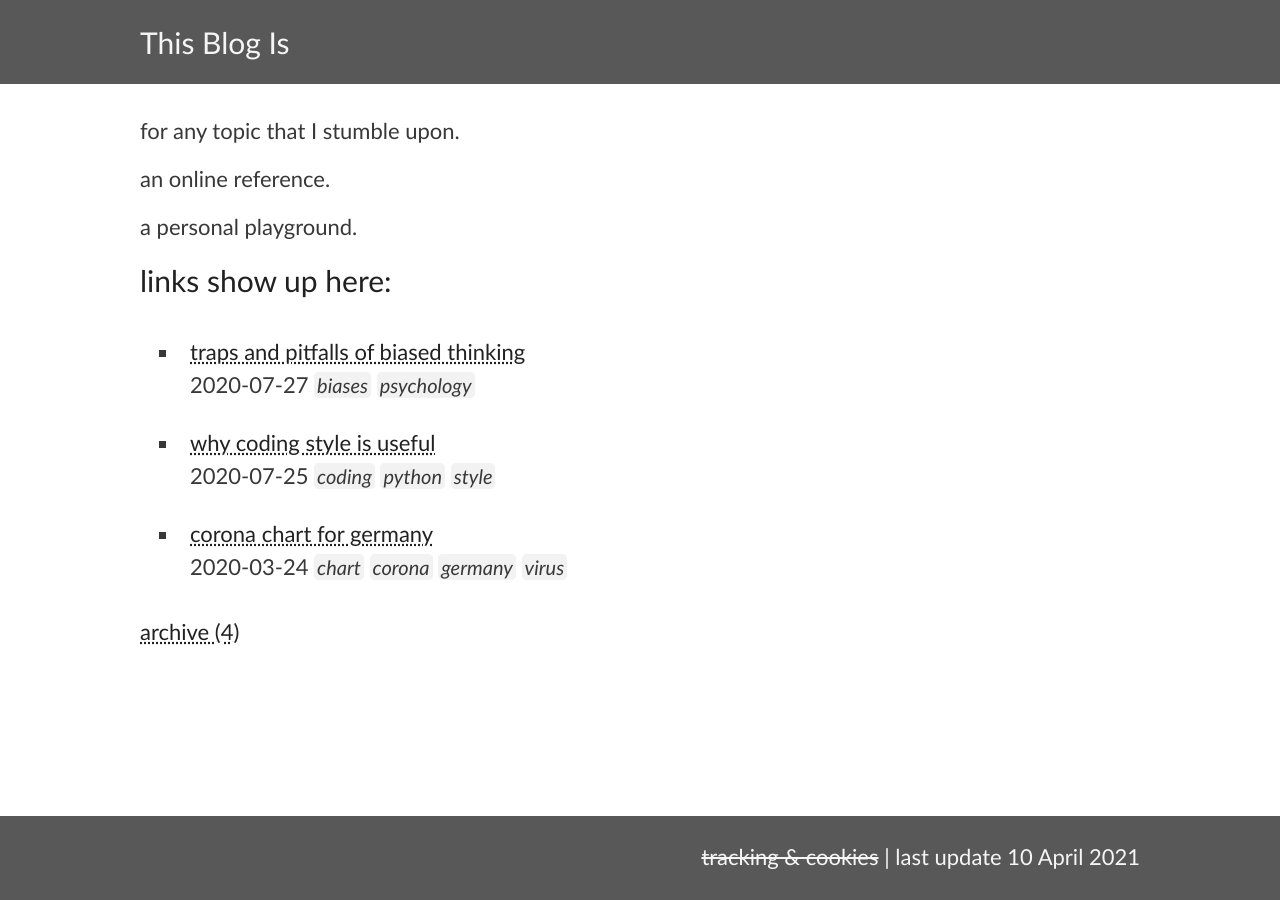
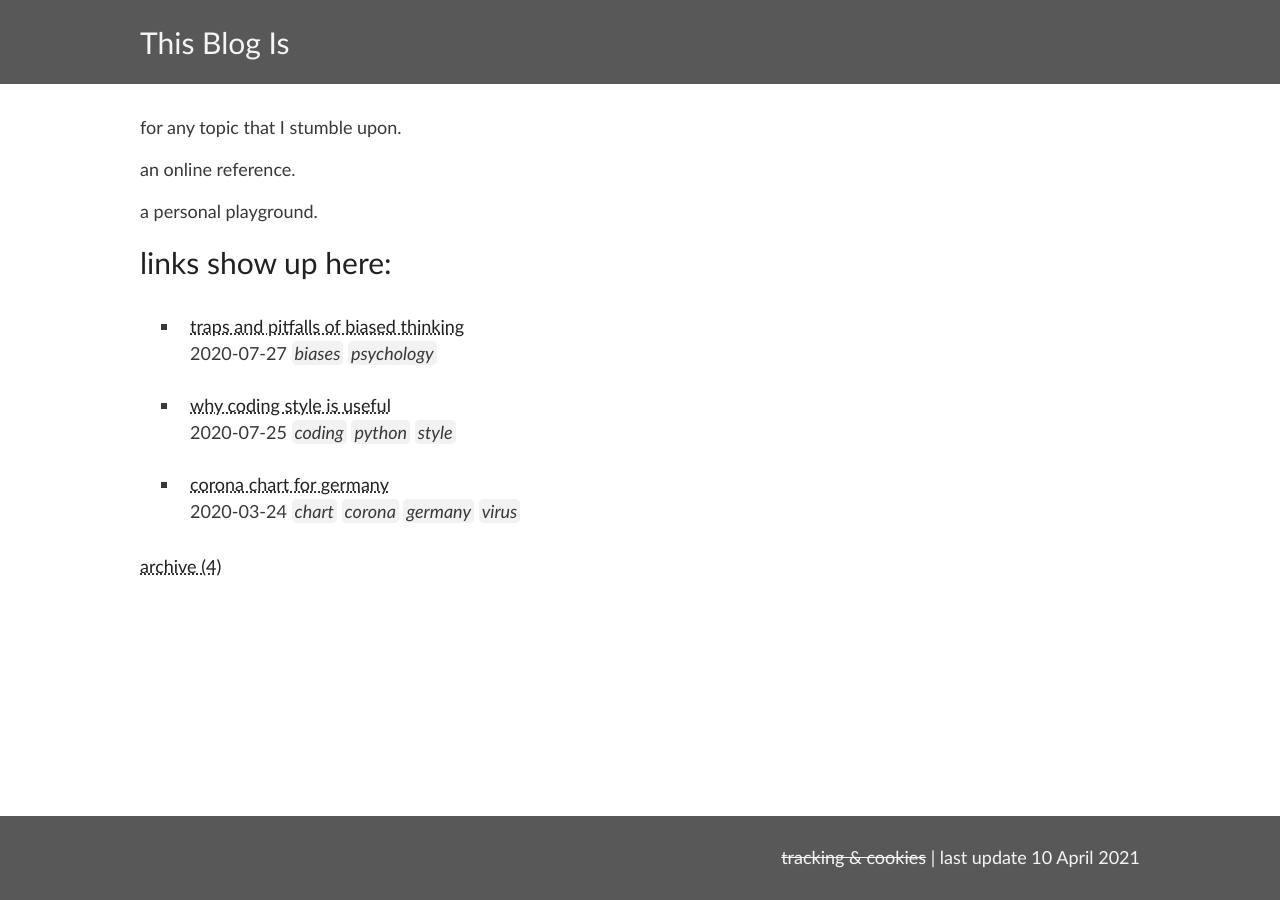
Before and after one commit to ZackDev/zackdev.github.io, a Jekyll site: the page built from pages/index.md, in a window 1280 px wide. Built offline with Jekyll 4.4.1, drawn with Linux system fonts in a browser that asks for light colours.

Commit message:
updated font size

```diff
--- a/_sass/main.scss
+++ b/_sass/main.scss
@@ -53,7 +53,7 @@ body {
   box-sizing: border-box;
   color: $medium_grey;
   background: $dark_grey;
-  font-size: 22px;
+  font-size: 18px;
   font-family: 'Myriad Pro', 'Calibri', Helvetica, monospace, sans-serif;
   line-height: 1.5;
   margin-bottom: 168px;
@@ -72,7 +72,6 @@ code {
   padding: 0px 2px 0px 2px;
   color: $medium_grey;
   background-color: $light_grey;
-  font-size: 20px;
   font-style: italic;
 }
 
```
